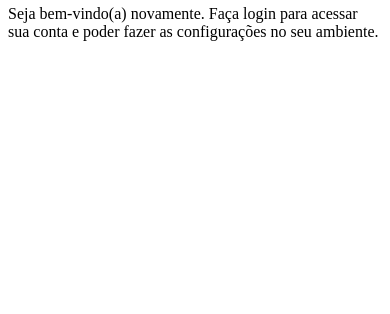
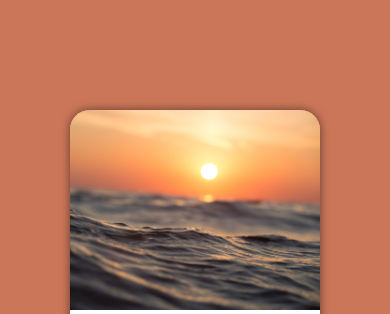
Before and after one commit to pedrovalete/projeto-login, a plain HTML site: page index.html in a window 390 px wide. Shown: the part 62-376 px from the top of the page. Drawn offline with Linux system fonts and the light colour scheme.

Commit message:
mobile first no projeto

```diff
--- a/estilos/style.css
+++ b/estilos/style.css
@@ -3,6 +3,50 @@
 /*
      Paleta de Cores
      Bege claro: #E6A06C
+     Salmão: #CB7659
      Azul cinza: #333238
-     Rosa salmão: #BF6C5A
 */
+
+*{
+     margin: 0px;
+     padding: 0px;
+     box-sizing: border-box;
+     font-family: -apple-system, BlinkMacSystemFont, 'Segoe UI', Roboto, Oxygen, Ubuntu, Cantarell, 'Open Sans', 'Helvetica Neue', sans-serif;
+}
+
+body, html{
+     background-color: #CB7659;
+     height: 100vh;
+     width: 100vw;
+}
+
+main{
+     width: 100vw;
+
+     display: flex;
+     justify-content: center;
+     align-items: center;
+     height: 100vh;
+}
+
+section#login{
+     overflow: hidden;
+     background-color: white;
+     width: 250px;
+     height: 500px;
+     border-radius: 20px;
+     box-shadow: 0px 0px 10px rgba(0, 0, 0, 0.521);
+}
+
+section#login > div#imagem{
+     display: block;
+     background: #CB7659 url(../imagens/mar.jpg) no-repeat;
+     background-size: cover;
+     background-position: top right;
+     height: 200px;
+}
+
+section#login > div#formulario{
+     display: block;
+     padding: 10px;
+}
```
Also changed, not shown: index.html (+1 -1 lines).
